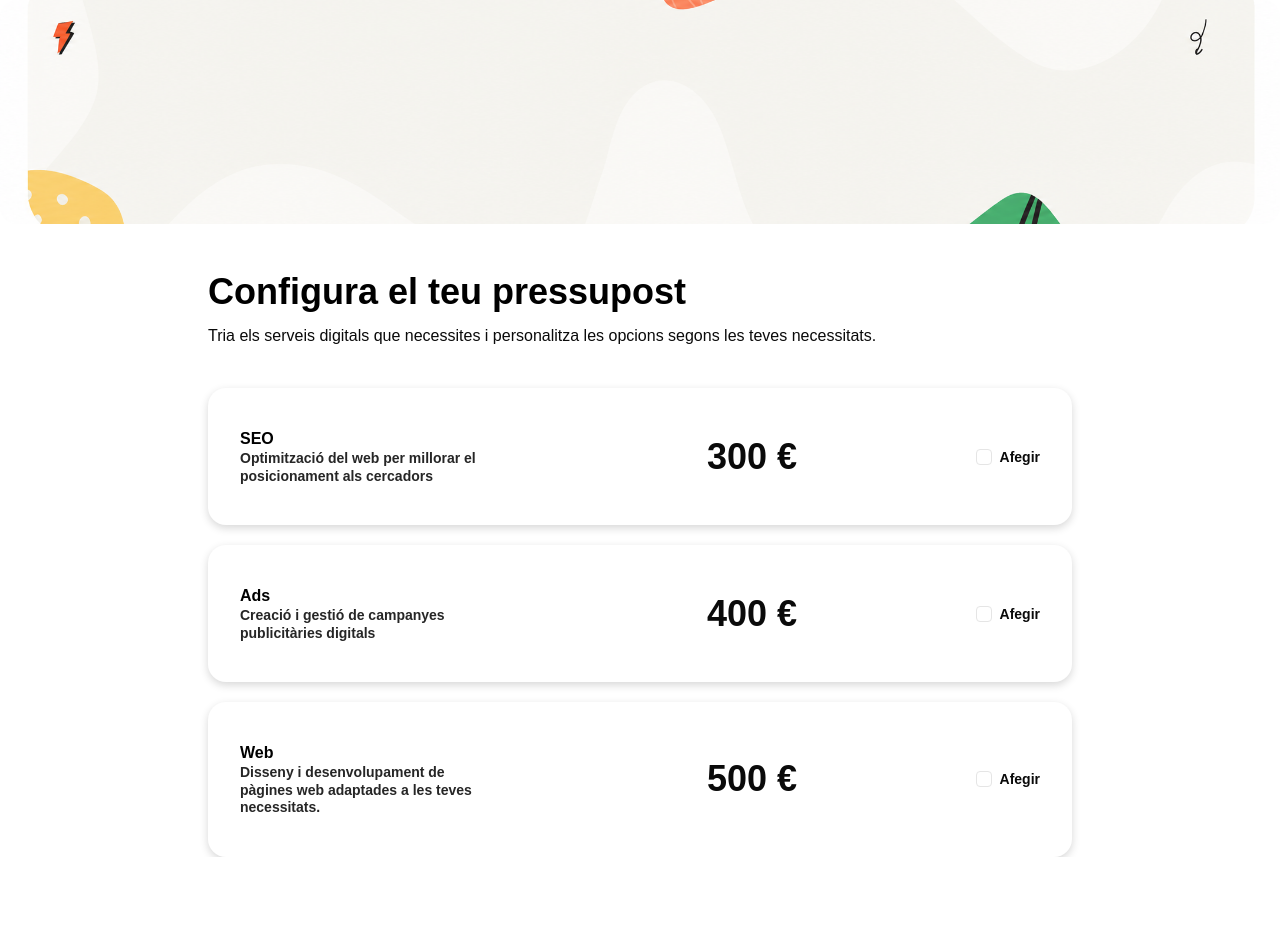
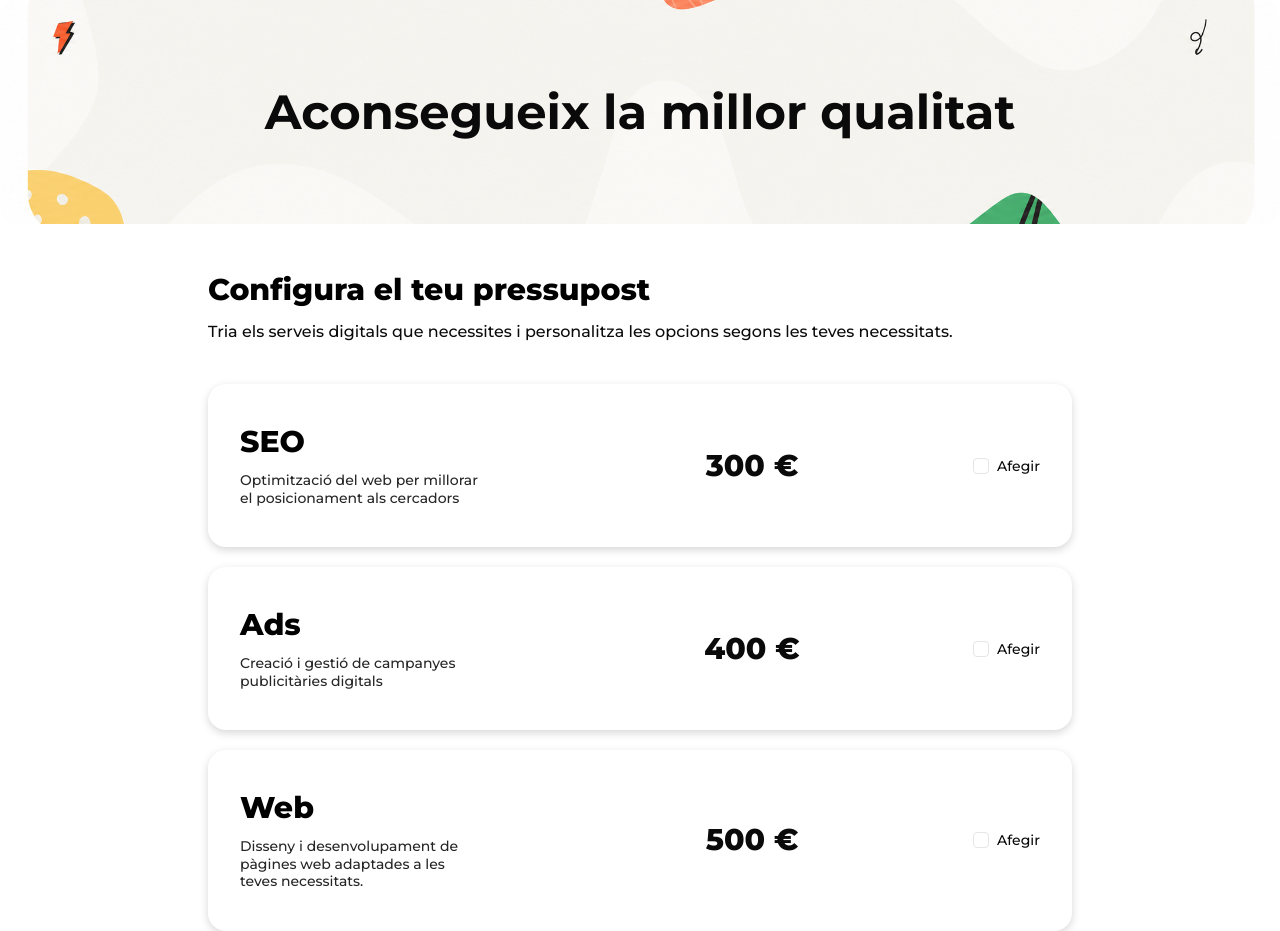
Before and after one commit to ypmodev/budget-generator, a React (Vite) app: page / in a window 1280 px wide. Before the commit the page ends 857 px from the top, so only its background shows below. Built offline with nearby package versions, Linux system fonts and the light colour scheme.

Commit message:
style: update typography

```diff
--- a/src/components/Budget.tsx
+++ b/src/components/Budget.tsx
@@ -37,11 +37,11 @@ const Budget = () => {
   return (
     <>
       <section className="mx-auto w-full max-w-4xl px-4 pt-8 pb-4 md:pt-12">
-        <h1 className="text-xl font-extrabold text-black md:text-2xl lg:text-4xl">
+        <h2 className="text-l font-extrabold text-black md:text-2xl lg:text-3xl">
           {texts.budgetTitle}
-        </h1>
+        </h2>
 
-        <p className="mt-3 text-xs md:text-base">{texts.budgetDescription}</p>
+        <p className="mt-3 text-sm font-medium md:text-base">{texts.budgetDescription}</p>
       </section>
 
       <article className="mx-auto mt-6 w-full max-w-4xl space-y-5 px-4">
--- a/src/components/ServiceCard.tsx
+++ b/src/components/ServiceCard.tsx
@@ -33,16 +33,15 @@ const ServiceCard = ({
     >
       <CardContent className="grid grid-cols-2 items-center gap-4 p-4 md:grid-cols-3 md:p-6 lg:px-8">
         <div className="col-span-2 min-w-0 md:col-span-1 md:pr-4">
-          {" "}
-          <CardTitle className=" mb-2text-2xl font-extrabold text-black">
+          <CardTitle className="text-xl md:text-2xl lg:text-3xl font-extrabold text-black mb-3">
             {title}
           </CardTitle>
-          <CardDescription className="text-sm font-semibold leading-tight text-neutral-800">
+          <CardDescription className="text-sm font-medium leading-tight text-neutral-800">
             {description}
           </CardDescription>
         </div>
         <div className="col-start-1 row-start-2 text-left text-2xl font-extrabold whitespace-nowrap md:col-start-2 md:row-start-1 md:text-center md:text-4xl">
-          <p className="text-2xl text-left font-extrabold md:translate-x-28 whitespace-nowrap md:text-center md:text-4xl">
+          <p className="text-xl text-left font-extrabold md:translate-x-28 whitespace-nowrap md:text-center md:text-3xl">
             {basePrice} €
           </p>
         </div>
@@ -53,7 +52,7 @@ const ServiceCard = ({
             checked={isSelected}
             onCheckedChange={(checked) => setServiceSelect(id, checked)}
           />
-          <label htmlFor={id} className="font-semibold cursor-pointer text-sm">
+          <label htmlFor={id} className="cursor-pointer text-sm font-medium">
             {texts.addService}
           </label>
         </div>
--- a/src/components/WebOptions.tsx
+++ b/src/components/WebOptions.tsx
@@ -26,7 +26,7 @@ const WebOptions = ({
       <div className="flex items-center justify-between gap-3 md:justify-end">
         <label
           htmlFor="pagesInput"
-          className="font-semibold text-sm md:whitespace-nowrap"
+          className="font-medium text-sm md:whitespace-nowrap"
         >
           {texts.webOptions.pagesLabel}
         </label>
@@ -67,7 +67,7 @@ const WebOptions = ({
       <div className="flex items-center justify-end gap-3">
         <label
           htmlFor="languagesInput"
-          className="font-semibold whitespace-nowrap text-sm"
+          className="font-medium whitespace-nowrap text-sm"
         >
           {texts.webOptions.languagesLabel}
         </label>
--- a/src/data/texts.json
+++ b/src/data/texts.json
@@ -1,4 +1,6 @@
 {
+  "bannerTitle": "Aconsegueix la millor qualitat",
+
   "budgetTitle": "Configura el teu pressupost",
   "budgetDescription": "Tria els serveis digitals que necessites i personalitza les opcions segons les teves necessitats.",
 
--- a/src/index.css
+++ b/src/index.css
@@ -1,7 +1,8 @@
+@import url("https://fonts.googleapis.com/css2?family=Montserrat:wght@400;500;600;700;800;900&display=swap");
+
 @import "tailwindcss";
 @import "tw-animate-css";
 @import "shadcn/tailwind.css";
-@import url("https://fonts.googleapis.com/css2?family=Montserrat:wght@400;500;600;700;800;900&display=swap");
 
 @custom-variant dark (&:is(.dark *));
 
```
